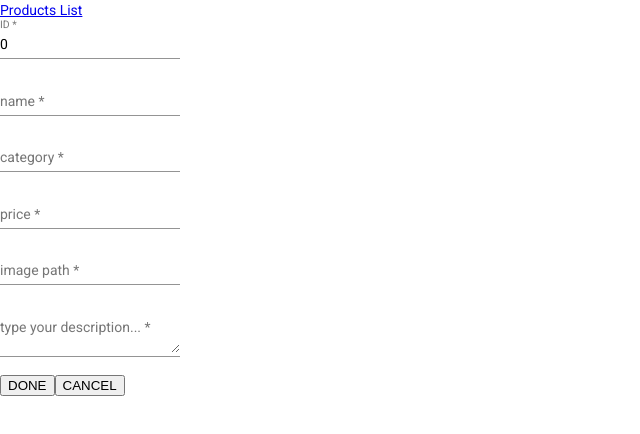
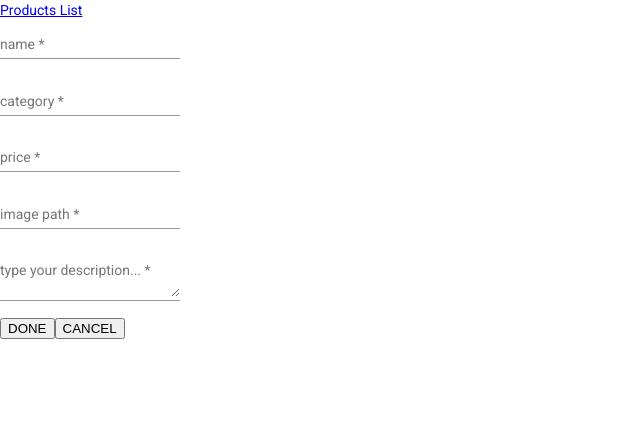
Before and after one commit to ro-msg-angular-training/online-shop-career-start-2022-mircea216, an Angular app in the folder online/: page /add-product-form in a window 1280 px wide. Shown: the top 434 px of the page, without its empty margins (0-640 px from the left). Built offline with nearby package versions, Linux system fonts and the light colour scheme.

Commit message:
chapter05
remove ID from save form

```diff
--- a/online/src/app/add-product-form/add-product-form.component.html
+++ b/online/src/app/add-product-form/add-product-form.component.html
@@ -1,8 +1,4 @@
 <form [formGroup]="addForm" *ngIf="addForm">
-    <mat-form-field>
-        <input matInput placeholder="ID" formControlName="id">
-    </mat-form-field>
-    <br>
     <mat-form-field>
         <input matInput placeholder="name" formControlName="name">
     </mat-form-field>
--- a/online/src/app/add-product-form/add-product-form.component.ts
+++ b/online/src/app/add-product-form/add-product-form.component.ts
@@ -15,7 +15,6 @@ export class AddProductFormComponent implements OnInit {
 
   ngOnInit(): void {
     this.addForm = this.formBuilder.group({
-      id: [0, [Validators.required, Validators.min(0), Validators.max(10000), Validators.pattern("^[1-9][0-9]*$")]],
       name: ['', [Validators.required, Validators.minLength(3), Validators.maxLength(100)]],
       category: ['', [Validators.required, Validators.minLength(3), Validators.maxLength(100)]],
       image: ['', [Validators.required, Validators.minLength(10), Validators.maxLength(10000)]],
@@ -27,7 +26,6 @@ export class AddProductFormComponent implements OnInit {
 
   insertProduct(): void {
     const product = {
-      id: this.addForm?.value.id,
       name: this.addForm?.value.name,
       category: this.addForm?.value.category,
       image: this.addForm?.value.image,
--- a/online/src/app/services/product.service.ts
+++ b/online/src/app/services/product.service.ts
@@ -47,7 +47,7 @@ export class ProductService {
     return this.http.put(`${url}/products/${id}`, product);
   }
 
-  saveProduct(product: Product) {
+  saveProduct(product: any) {
     return this.http.post(`${url}/products`, product);
   }
 }
```
